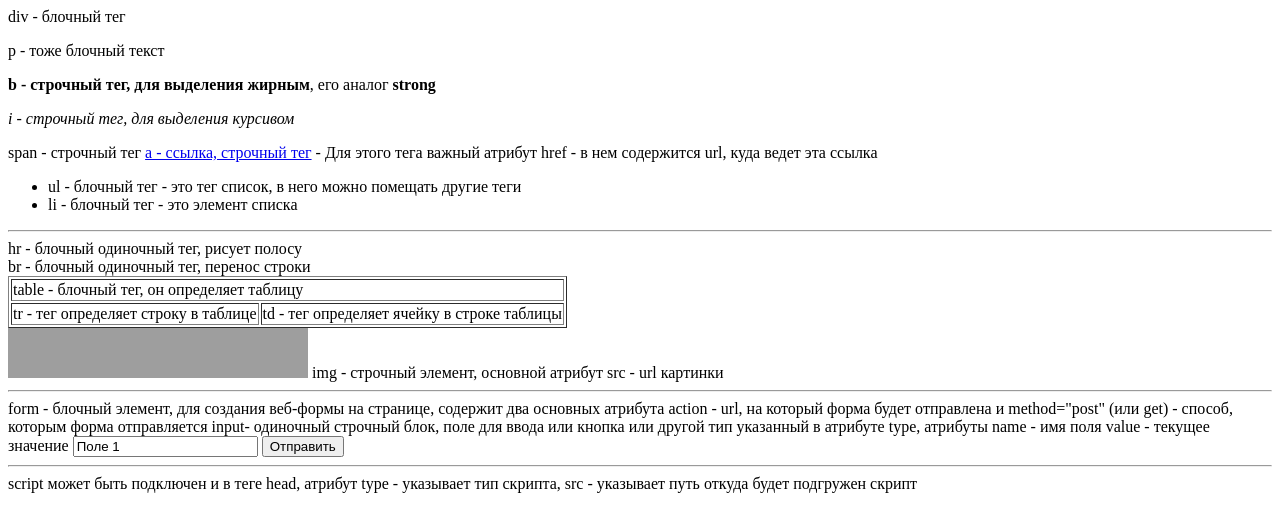
After one commit to dmitrygil1/PHP_Lessons, a PHP site: page /Lesson5/html.php in a window 1280 px wide. The commit adds this page. Shown: the top 532 px of the page. Run offline with PHP 8.4, Linux system fonts and the light colour scheme; grey boxes are pictures that could not be loaded.

Commit message:
feat: add html in php and do some vanila

```diff
--- a/Lesson5/bash.php
+++ b/Lesson5/bash.php
@@ -15,4 +15,4 @@
 // git commit -m "Комментарий" (коммит к локальной фиксации)
 // ↓
 // git push (пуш локальной фиксации с коммитом)
-// Важная заметка - git add и git push без коммита в дереве не видно
+// Важная заметка - git add и git push без коммита в дереве не видно, да и сам git push срабатывает только локально
--- /dev/null
+++ b/Lesson5/html.php
@@ -0,0 +1,60 @@
+<!doctype html>
+<html lang="ru">
+<head>
+    <meta charset="UTF-8">
+    <title>Повторяем основу по HTML и CSS в PHP</title>
+    <link href="style.css" rel="stylesheet">
+</head>
+<body>
+<div>
+    div - блочный тег
+    <p>p - тоже блочный текст</p>
+    <p>
+        <b>b - строчный тег, для выделения жирным</b>, его аналог <strong>strong</strong>
+    </p>
+    <p>
+        <i>i - строчный тег, для выделения курсивом</i>
+    </p>
+
+</div>
+
+<span>span - строчный тег</span>
+<a href="https://go.skillbox.ru">a - ссылка, строчный тег</a> - Для этого тега важный атрибут href - в нем содержится url, куда ведет эта ссылка
+
+<ul>
+    <li>ul - блочный тег - это тег список, в него можно помещать другие теги</li>
+    <li>li - блочный тег - это элемент списка</li>
+</ul>
+
+<hr>
+hr - блочный одиночный тег, рисует полосу
+<br>
+br - блочный одиночный тег, перенос строки
+
+<table border="1">
+    <tr>
+        <td colspan="2">table - блочный тег, он определяет таблицу</td>
+    </tr>
+    <tr>
+        <td>tr - тег определяет строку в таблице</td>
+        <td>td - тег определяет ячейку в строке таблицы</td>
+    </tr>
+</table>
+
+<img src="https://go.skillbox.ru/skillbox.67bd066c94b3fecc38e4.svg" width="300" height="50">
+img - строчный элемент, основной атрибут src - url картинки
+
+<hr>
+<form action="" method="post">
+    <label>form - блочный элемент, для создания веб-формы на странице, содержит два основных атрибута action - url, на который форма будет отправлена и method="post" (или get) - способ, которым форма отправляется</label>
+
+    <label>input- одиночный строчный блок, поле для ввода или кнопка или другой тип указанный в атрибуте type, атрибуты name - имя поля value - текущее значение</label>
+    <input type="text" name="field1" value="Поле 1">
+    <input type="submit" value="Отправить">
+</form>
+
+<hr>
+script может быть подключен и в теге head, атрибут type - указывает тип скрипта, src - указывает путь откуда будет подгружен скрипт
+<script type="text/javascript" src=".."></script>
+</body>
+</html>
--- /dev/null
+++ b/Lesson5/style.css
@@ -0,0 +1,19 @@
+p {}
+div {}
+
+#first {}
+#person {}
+
+.title {}
+.product-item {}
+
+[type=text] {}
+[attr1="value1"] {}
+
+p.red {}
+.item.first {}
+input[type=text] {}
+
+ul li p {}
+.items .item {}
+div > span {}
```
Also changed, not shown: Lesson5/train/division.php (added, +17 -0 lines), Lesson5/train/index.php (added, +16 -0 lines), Lesson5/train/minus.php (added, +16 -0 lines), Lesson5/train/multiply.php (added, +17 -0 lines), Lesson5/train/plus.php (added, +12 -0 lines), Lesson5/train1.css (added, +38 -0 lines), Lesson5/train1.php (added, +32 -0 lines), Lesson5/Lesson5.php (line endings or trailing spaces).
